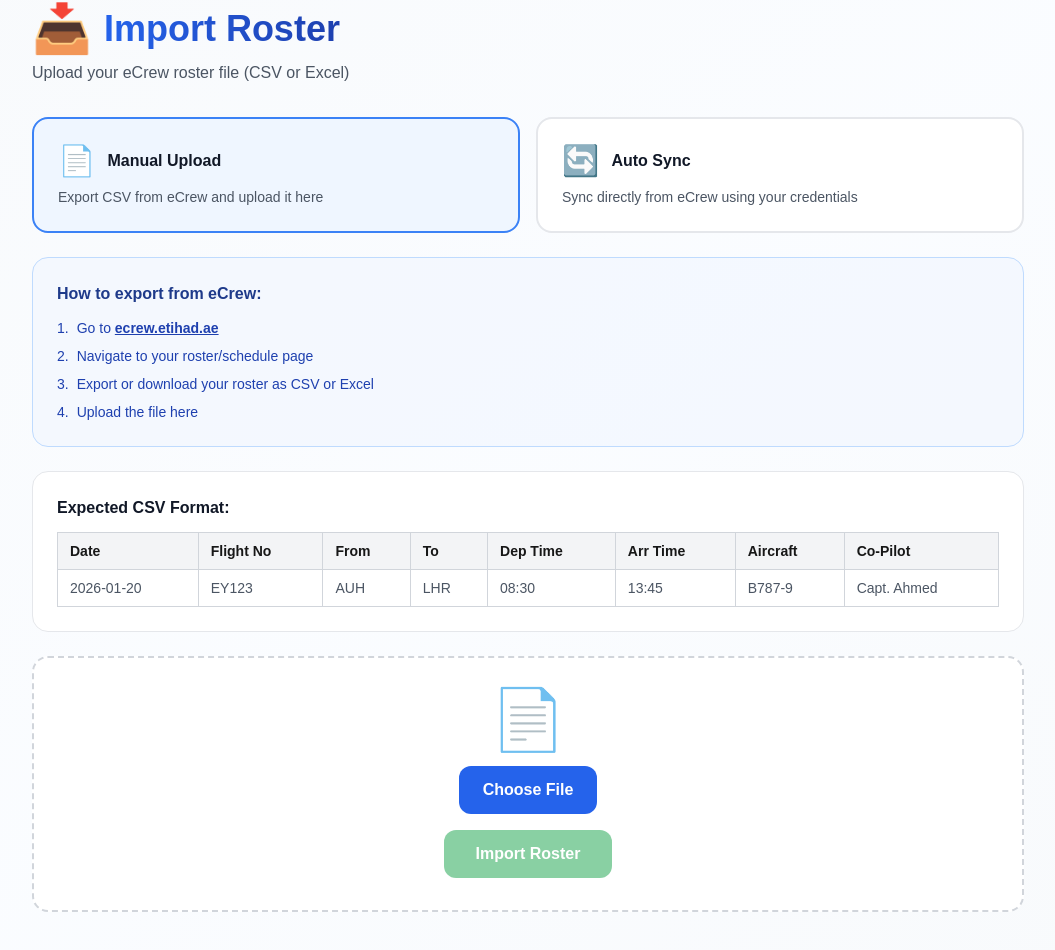
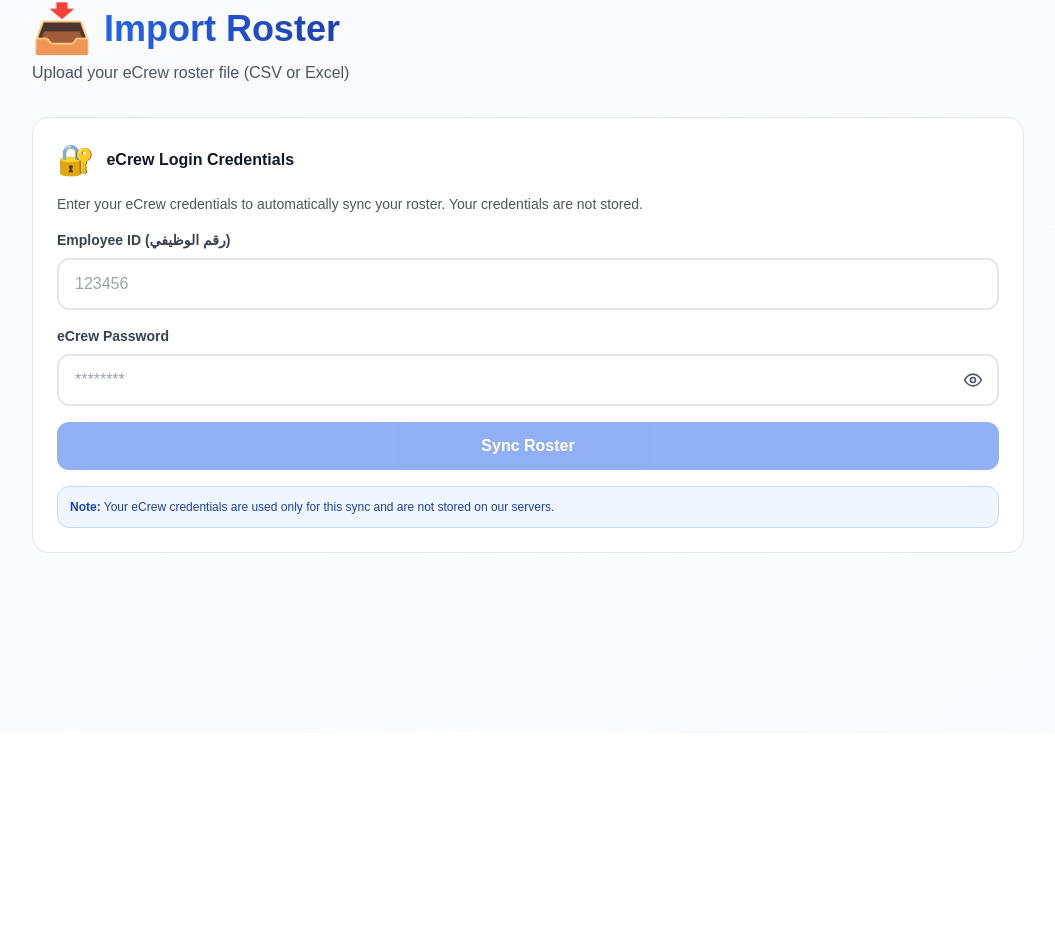
Before and after one commit to fahad4104/PILOTS-ASSISTANCE, a Next.js app: page /roster/import in a window 1280 px wide. Shown: the part 132-1082 px from the top of the page, without its empty margins (112-1167 px from the left). After the commit the page ends 865 px from the top, so only its background shows below. Built offline with nearby package versions, Linux system fonts and the light colour scheme; sample sign-in values are in the browser's storage.

Commit message:
Remove manual upload, keep auto sync only
- Remove manual upload option and CSV parsing
- Simplify to auto sync from eCrew only
- Clean up unused variables and functions

Co-Authored-By: Claude Opus 4.5 <noreply@anthropic.com>

```diff
--- a/src/app/roster/import/page.tsx
+++ b/src/app/roster/import/page.tsx
@@ -22,86 +22,13 @@ type Flight = {
 export default function ImportRosterPage() {
   const { user } = useAuth();
   const router = useRouter();
-  const [file, setFile] = useState<File | null>(null);
   const [loading, setLoading] = useState(false);
   const [error, setError] = useState("");
   const [success, setSuccess] = useState(false);
   const [previewData, setPreviewData] = useState<Flight[]>([]);
-  const [showAutoSync, setShowAutoSync] = useState(false);
   const [ecrewEmployeeId, setEcrewEmployeeId] = useState("");
   const [ecrewPassword, setEcrewPassword] = useState("");
   const [showEcrewPassword, setShowEcrewPassword] = useState(false);
-
-  const handleFileChange = (e: React.ChangeEvent<HTMLInputElement>) => {
-    const selectedFile = e.target.files?.[0];
-    if (selectedFile) {
-      // Check file type
-      const fileType = selectedFile.name.split('.').pop()?.toLowerCase();
-      if (fileType !== 'csv' && fileType !== 'xlsx' && fileType !== 'xls') {
-        setError("Please upload a CSV or Excel file");
-        return;
-      }
-      setFile(selectedFile);
-      setError("");
-    }
-  };
-
-  const parseCSV = (text: string): Flight[] => {
-    const lines = text.split('\n').filter(line => line.trim());
-    const flights: Flight[] = [];
-
-    // Skip header row
-    for (let i = 1; i < lines.length; i++) {
-      const values = lines[i].split(',').map(v => v.trim().replace(/^"|"$/g, ''));
-
-      if (values.length >= 8) {
-        flights.push({
-          id: Date.now().toString() + i,
-          date: values[0] || '',
-          flightNumber: values[1] || '',
-          departure: values[2] || '',
-          destination: values[3] || '',
-          departureTime: values[4] || '',
-          arrivalTime: values[5] || '',
-          aircraft: values[6] || '',
-          coPilot: values[7] || '',
-          status: 'scheduled'
-        });
-      }
-    }
-
-    return flights;
-  };
-
-  const handleImport = async () => {
-    if (!file || !user) {
-      setError("Please select a file and ensure you're logged in");
-      return;
-    }
-
-    setLoading(true);
-    setError("");
-
-    try {
-      const text = await file.text();
-      const flights = parseCSV(text);
-
-      if (flights.length === 0) {
-        setError("No valid flight data found in file");
-        setLoading(false);
-        return;
-      }
-
-      // Preview the data
-      setPreviewData(flights);
-      setSuccess(true);
-
-    } catch (err: any) {
-      setError("Failed to parse file: " + err.message);
-    } finally {
-      setLoading(false);
-    }
-  };
 
   const handleAutoSync = async () => {
     if (!user || !ecrewEmployeeId || !ecrewPassword) {
@@ -130,7 +57,6 @@ export default function ImportRosterPage() {
       if (data.success && data.flights) {
         setPreviewData(data.flights);
         setSuccess(true);
-        setShowAutoSync(false);
       } else if (data.scrapedFlights && data.scrapedFlights.length > 0) {
         // DB save failed but we have scraped data - show it for debugging
         setPreviewData(data.scrapedFlights);
@@ -197,45 +123,9 @@ export default function ImportRosterPage() {
             <p className="text-gray-600">Upload your eCrew roster file (CSV or Excel)</p>
           </div>
 
-          {/* Import Method Selection */}
-          <div className="mb-6 grid grid-cols-1 md:grid-cols-2 gap-4">
-            <button
-              onClick={() => setShowAutoSync(false)}
-              className={`rounded-2xl border-2 p-6 text-left transition-all ${
-                !showAutoSync
-                  ? 'border-blue-500 bg-blue-50'
-                  : 'border-gray-200 bg-white hover:border-blue-300'
-              }`}
-            >
-              <div className="flex items-center gap-3 mb-2">
-                <span className="text-3xl">📄</span>
-                <h3 className="font-bold text-gray-900">Manual Upload</h3>
-              </div>
-              <p className="text-sm text-gray-600">
-                Export CSV from eCrew and upload it here
-              </p>
-            </button>
-
-            <button
-              onClick={() => setShowAutoSync(true)}
-              className={`rounded-2xl border-2 p-6 text-left transition-all ${
-                showAutoSync
-                  ? 'border-blue-500 bg-blue-50'
-                  : 'border-gray-200 bg-white hover:border-blue-300'
-              }`}
-            >
-              <div className="flex items-center gap-3 mb-2">
-                <span className="text-3xl">🔄</span>
-                <h3 className="font-bold text-gray-900">Auto Sync</h3>
-              </div>
-              <p className="text-sm text-gray-600">
-                Sync directly from eCrew using your credentials
-              </p>
-            </button>
-          </div>
 
           {/* Auto Sync Section */}
-          {showAutoSync && !success && (
+          {!success && (
             <div className="mb-6 rounded-2xl border border-gray-200 bg-white p-6">
               <div className="flex items-center gap-3 mb-4">
                 <span className="text-3xl">🔐</span>
@@ -314,98 +204,6 @@ export default function ImportRosterPage() {
             </div>
           )}
 
-          {/* Manual Upload Instructions */}
-          {!showAutoSync && !success && (
-            <div className="mb-6 rounded-2xl border border-blue-200 bg-blue-50/50 p-6">
-              <h3 className="font-bold text-blue-900 mb-3">How to export from eCrew:</h3>
-              <ol className="space-y-2 text-sm text-blue-800">
-                <li className="flex gap-2">
-                  <span>1.</span>
-                  <span>Go to <a href="https://ecrew.etihad.ae/ecrew" target="_blank" rel="noopener noreferrer" className="font-semibold underline">ecrew.etihad.ae</a></span>
-                </li>
-                <li className="flex gap-2">
-                  <span>2.</span>
-                  <span>Navigate to your roster/schedule page</span>
-                </li>
-                <li className="flex gap-2">
-                  <span>3.</span>
-                  <span>Export or download your roster as CSV or Excel</span>
-                </li>
-                <li className="flex gap-2">
-                  <span>4.</span>
-                  <span>Upload the file here</span>
-                </li>
-              </ol>
-            </div>
-          )}
-
-          {/* CSV Format Guide */}
-          <div className="mb-6 rounded-2xl border border-gray-200 bg-white p-6">
-            <h3 className="font-bold text-gray-900 mb-3">Expected CSV Format:</h3>
-            <div className="overflow-x-auto">
-              <table className="w-full text-sm border-collapse">
-                <thead className="bg-gray-100">
-                  <tr>
-                    <th className="border border-gray-300 px-3 py-2 text-left">Date</th>
-                    <th className="border border-gray-300 px-3 py-2 text-left">Flight No</th>
-                    <th className="border border-gray-300 px-3 py-2 text-left">From</th>
-                    <th className="border border-gray-300 px-3 py-2 text-left">To</th>
-                    <th className="border border-gray-300 px-3 py-2 text-left">Dep Time</th>
-                    <th className="border border-gray-300 px-3 py-2 text-left">Arr Time</th>
-                    <th className="border border-gray-300 px-3 py-2 text-left">Aircraft</th>
-                    <th className="border border-gray-300 px-3 py-2 text-left">Co-Pilot</th>
-                  </tr>
-                </thead>
-                <tbody>
-                  <tr className="text-gray-600">
-                    <td className="border border-gray-300 px-3 py-2">2026-01-20</td>
-                    <td className="border border-gray-300 px-3 py-2">EY123</td>
-                    <td className="border border-gray-300 px-3 py-2">AUH</td>
-                    <td className="border border-gray-300 px-3 py-2">LHR</td>
-                    <td className="border border-gray-300 px-3 py-2">08:30</td>
-                    <td className="border border-gray-300 px-3 py-2">13:45</td>
-                    <td className="border border-gray-300 px-3 py-2">B787-9</td>
-                    <td className="border border-gray-300 px-3 py-2">Capt. Ahmed</td>
-                  </tr>
-                </tbody>
-              </table>
-            </div>
-          </div>
-
-          {/* Manual Upload Section */}
-          {!showAutoSync && !success && (
-            <div className="mb-6 rounded-2xl border-2 border-dashed border-gray-300 bg-white p-8 text-center">
-              <div className="text-6xl mb-4">📄</div>
-              <div className="mb-4">
-                <label className="cursor-pointer inline-block rounded-xl bg-blue-600 px-6 py-3 text-white font-semibold hover:bg-blue-700 transition-colors">
-                  Choose File
-                  <input
-                    type="file"
-                    accept=".csv,.xlsx,.xls"
-                    className="hidden"
-                    onChange={handleFileChange}
-                  />
-                </label>
-              </div>
-              {file && (
-                <div className="mb-4 text-sm text-gray-600">
-                  Selected: <span className="font-semibold text-blue-600">{file.name}</span>
-                </div>
-              )}
-              {error && (
-                <div className="mb-4 text-sm text-red-600 font-medium">
-                  {error}
-                </div>
-              )}
-              <button
-                onClick={handleImport}
-                disabled={!file || loading}
-                className="rounded-xl bg-green-600 px-8 py-3 text-white font-semibold hover:bg-green-700 transition-colors disabled:opacity-50 disabled:cursor-not-allowed"
-              >
-                {loading ? "Processing..." : "Import Roster"}
-              </button>
-            </div>
-          )}
 
           {/* Preview Section */}
           {success && previewData.length > 0 && (
@@ -504,7 +302,6 @@ export default function ImportRosterPage() {
                   onClick={() => {
                     setSuccess(false);
                     setPreviewData([]);
-                    setFile(null);
                     setError('');
                   }}
                   className="rounded-xl border border-gray-300 px-6 py-3 font-semibold text-gray-700 hover:bg-gray-100 transition-colors"
```
